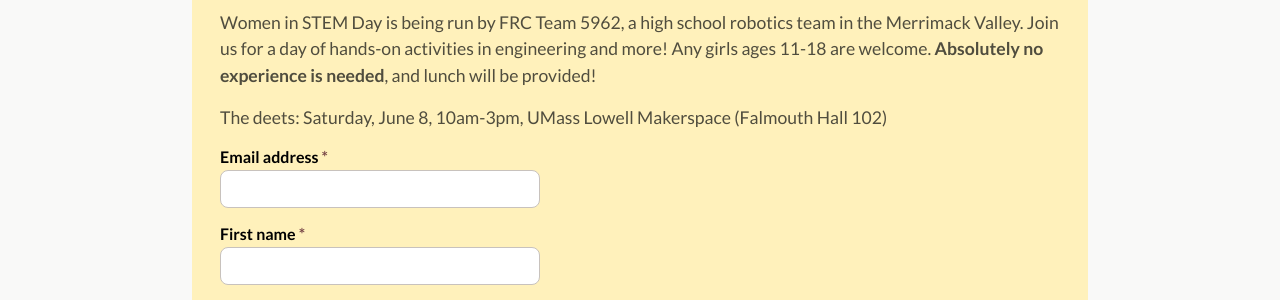
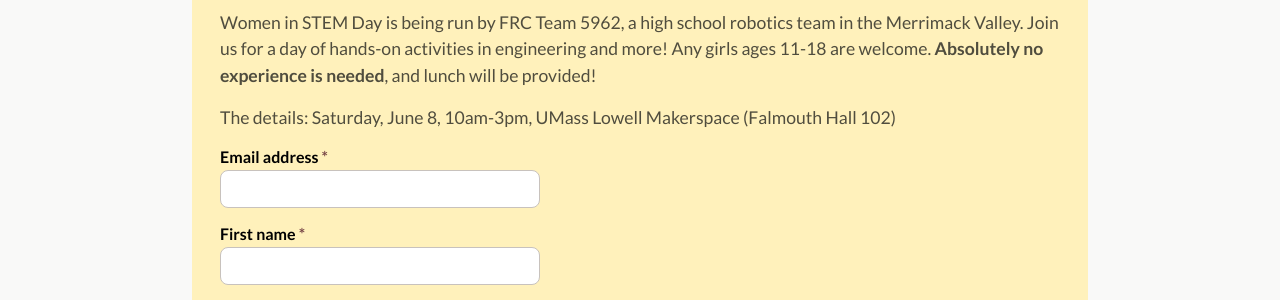
Before and after one commit to perSEVERE-5962/frc5962, a Jekyll site: the page built from wis.md, in a window 1280 px wide. Shown: the part 420-720 px from the top of the page. Built offline with Jekyll 4.4.1, drawn with Linux system fonts in a browser that asks for light colours.

```diff
--- a/wis.md
+++ b/wis.md
@@ -7,7 +7,7 @@
         <h2 class="form-title">Register Today</h2>
         <p class="form-description">
             <p>Women in STEM Day is being run by FRC Team 5962, a high school robotics team in the Merrimack Valley. Join us for a day of hands-on activities in engineering and more! Any girls ages 11-18 are welcome. <b>Absolutely no experience is needed</b>, and lunch will be provided!</p>
-            <p>The deets: Saturday, June 8, 10am-3pm, UMass Lowell Makerspace (Falmouth Hall 102)</p>
+            <p>The details: Saturday, June 8, 10am-3pm, UMass Lowell Makerspace (Falmouth Hall 102)</p>
         </p>
     </div>
     <div class="form-content">
```
